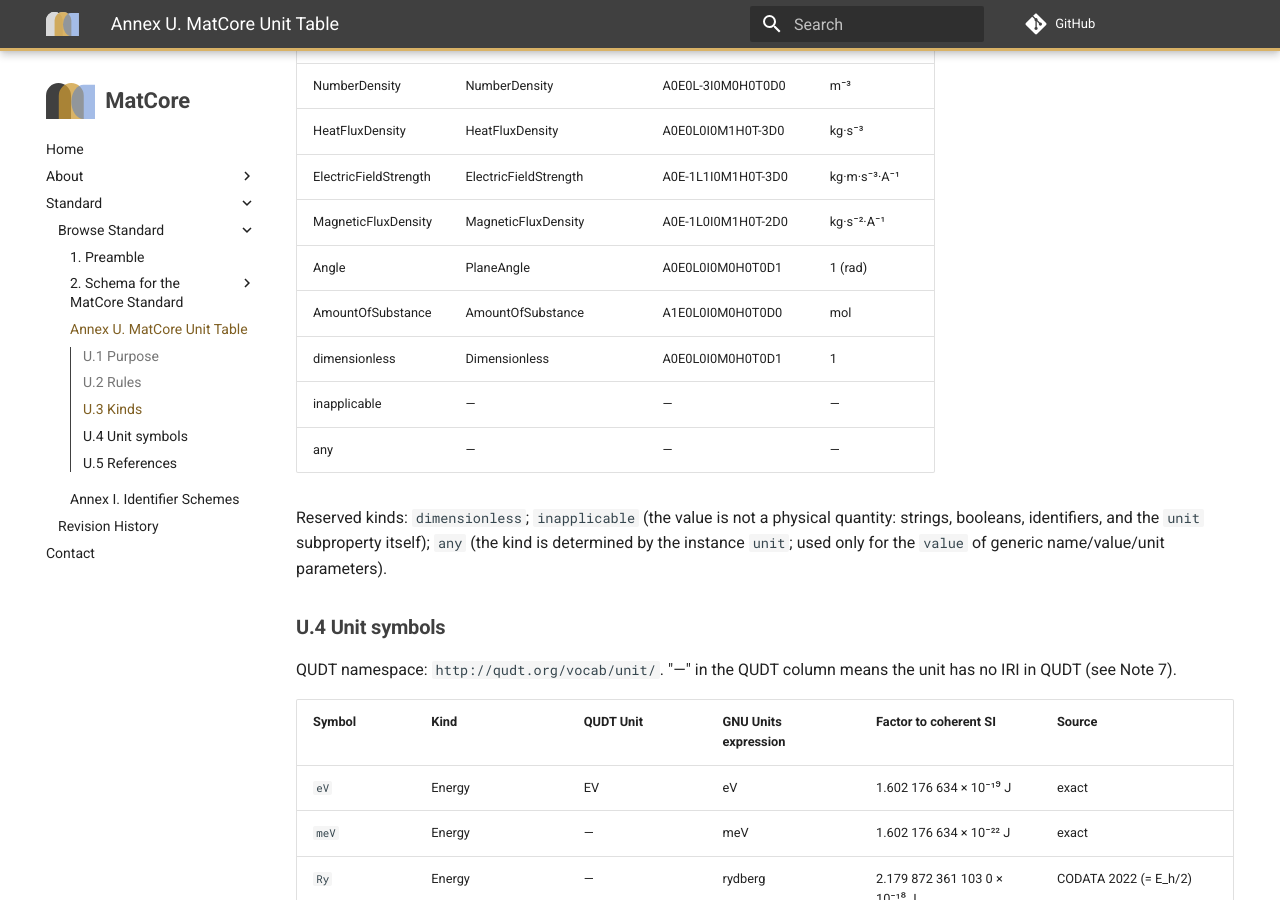
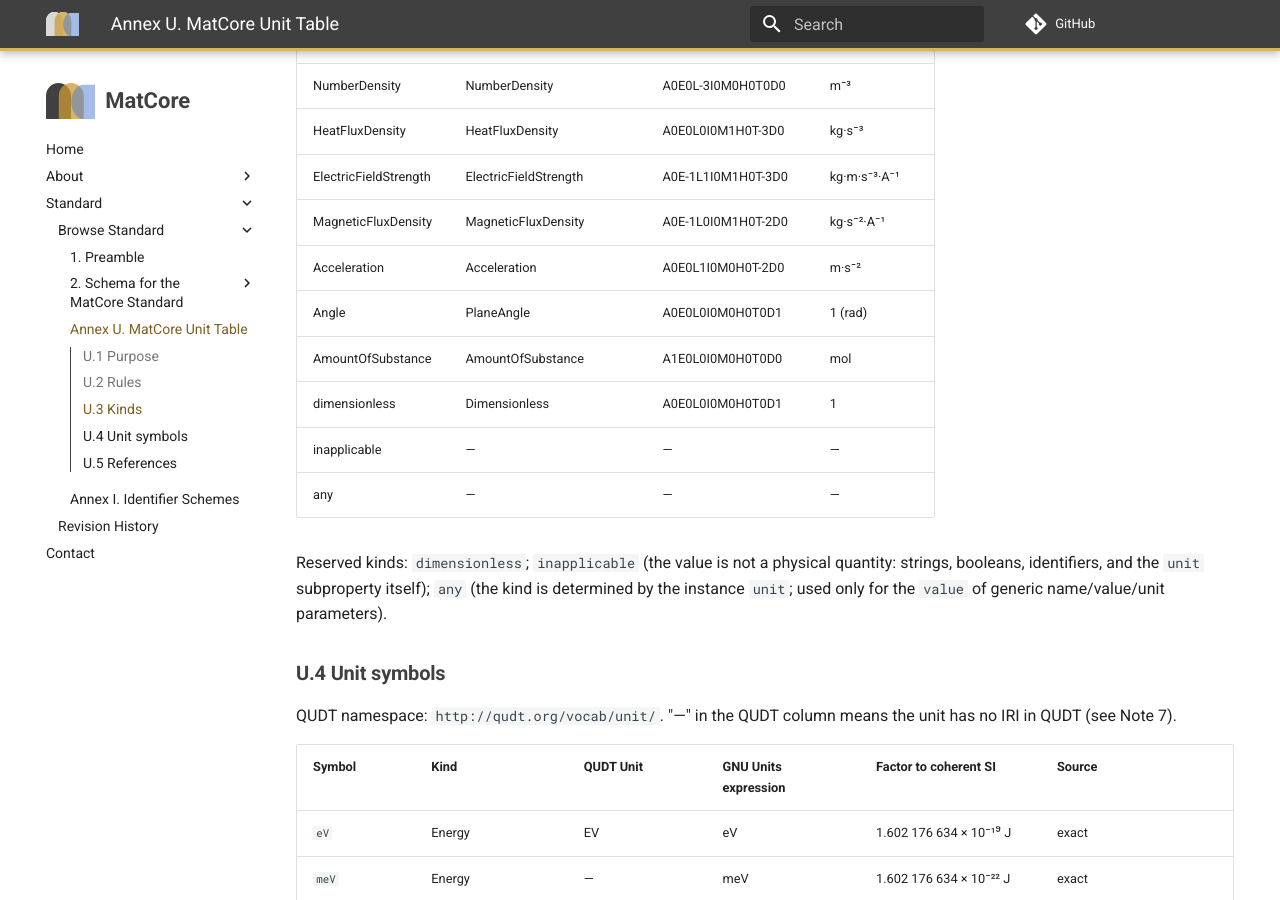
Before and after one commit to matcore-standard/matcore, an MkDocs documentation site: the page built from docs/standard/annex-u-units.md, in a window 1280 px wide and 900 px high, scrolled down 1836 px. Built offline with MkDocs 1.6.1 and Material for MkDocs 9.7.7, drawn with Linux system fonts in a browser that asks for light colours; comment, search, counter and statistics services are not loaded; the version menu is left out; some of the changed text lies outside the part shown.

Commit message:
Add the Kind Acceleration and the unit m/s^2 (0040)
The body-force condition of 0040, a force per unit mass, needs a Kind
and a unit that Annex U lacks.

- schema/units.yaml: Kind Acceleration (QUDT Acceleration,
  A0E0L1I0M0H0T-2D0, m·s⁻²); unit m/s^2 (QUDT M-PER-SEC2, GNU Units
  m/s^2, factor 1, exact). Sources: QUDT v3.3.0 quantity kinds and
  units vocabularies; GNU Units 2.23, definitions.units 3.19, base units
  m (line 224) and s (line 209), and m/s^2 as written at line 1332.
- tests/fixtures/annex_u3_table.md, annex_u4_table.md: the verified
  rows, added first.
- docs/standard/annex-u-units.md: Tables U.3 and U.4 regenerated.
- CLAUDE.md: the 0040 entry marks T done and notes this branch.

Co-Authored-By: Claude Opus 5.5 <noreply@anthropic.com>

```diff
--- a/docs/standard/annex-u-units.md
+++ b/docs/standard/annex-u-units.md
@@ -49,6 +49,7 @@ QUDT namespace: `http://qudt.org/vocab/quantitykind/`. The dimension vector is Q
 | HeatFluxDensity | HeatFluxDensity | A0E0L0I0M1H0T-3D0 | kg·s⁻³ |
 | ElectricFieldStrength | ElectricFieldStrength | A0E-1L1I0M1H0T-3D0 | kg·m·s⁻³·A⁻¹ |
 | MagneticFluxDensity | MagneticFluxDensity | A0E-1L0I0M1H0T-2D0 | kg·s⁻²·A⁻¹ |
+| Acceleration | Acceleration | A0E0L1I0M0H0T-2D0 | m·s⁻² |
 | Angle | PlaneAngle | A0E0L0I0M0H0T0D1 | 1 (rad) |
 | AmountOfSubstance | AmountOfSubstance | A1E0L0I0M0H0T0D0 | mol |
 | dimensionless | Dimensionless | A0E0L0I0M0H0T0D1 | 1 |
@@ -113,6 +114,7 @@ QUDT namespace: `http://qudt.org/vocab/unit/`. "—" in the QUDT column means th
 | `V/m` | ElectricFieldStrength | V-PER-M | V/m | 1 | exact |
 | `V/angstrom` | ElectricFieldStrength | — | V/angstrom | 1 × 10¹⁰ V·m⁻¹ | exact |
 | `T` | MagneticFluxDensity | T | T | 1 | exact |
+| `m/s^2` | Acceleration | M-PER-SEC2 | m/s^2 | 1 | exact |
 | `rad` | Angle | RAD | radian | 1 | exact |
 | `degree` | Angle | DEG | degree | π/180 rad | exact |
 | `mol` | AmountOfSubstance | MOL | mol | 1 | exact |
```
Also changed, not shown: CLAUDE.md (+1 -0 lines), 3 other files.
